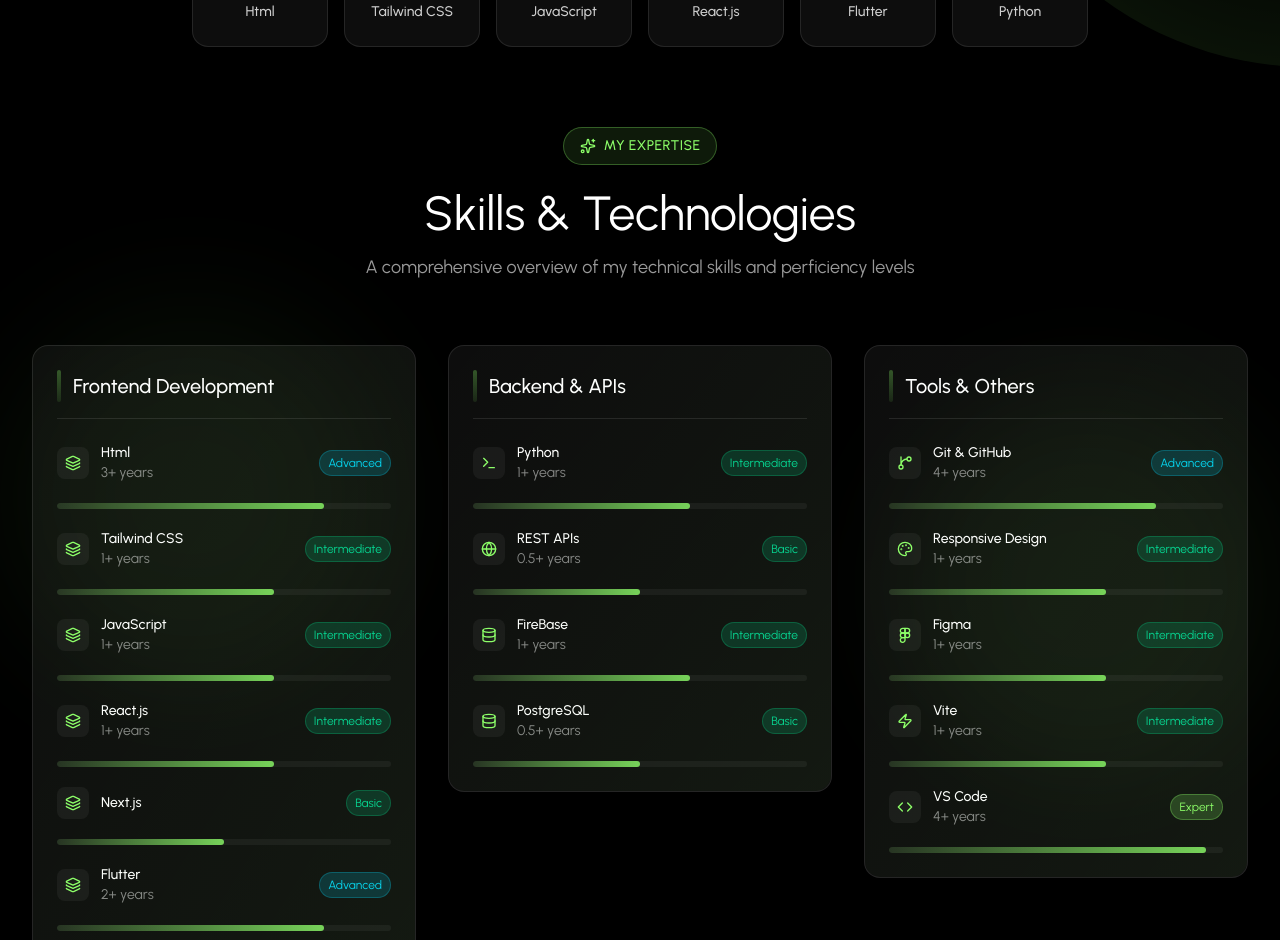
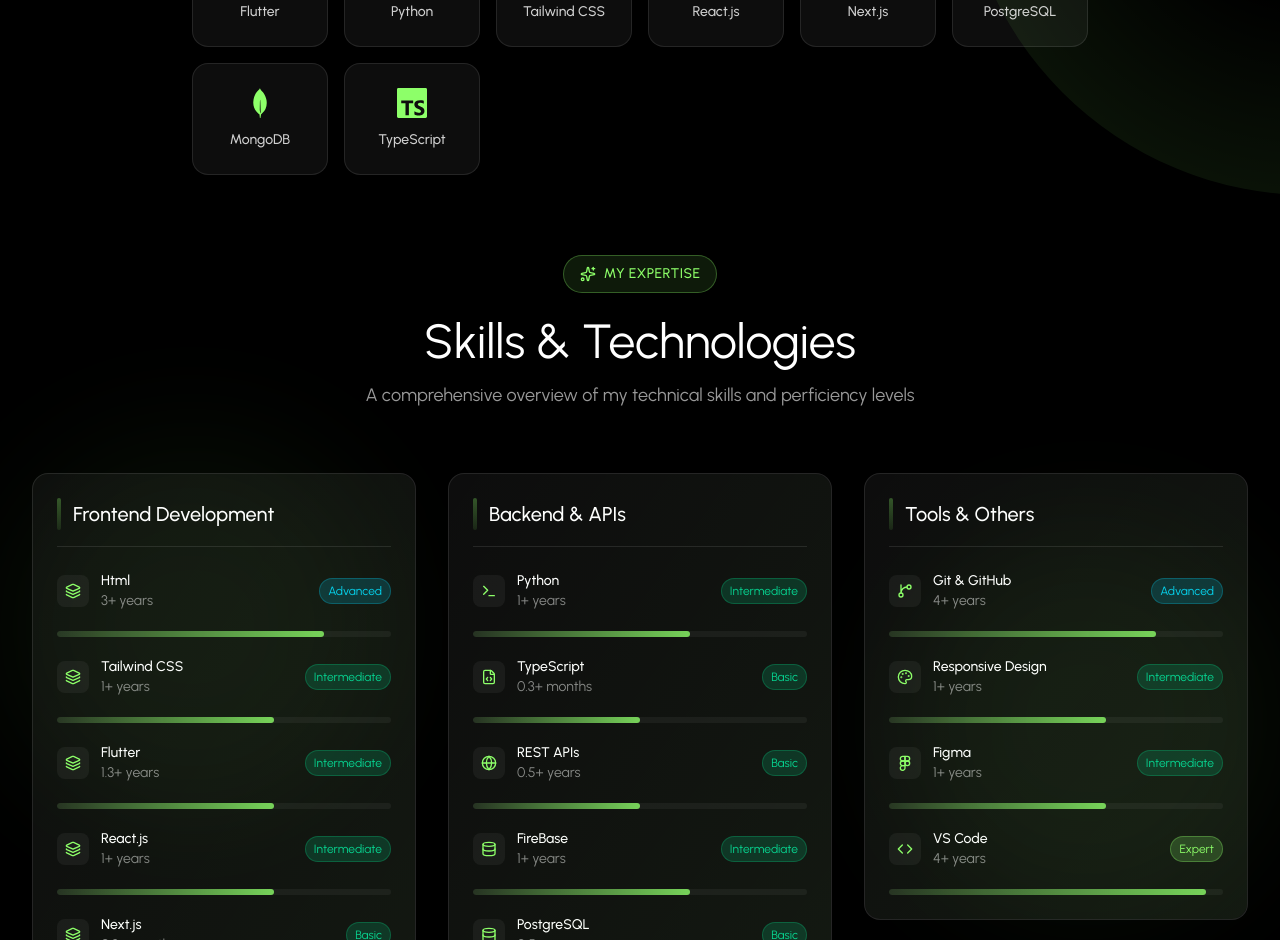
Before and after one commit to mahamadulhasanshaikat/mhs, a React (Vite) app: page / in a window 1280 px wide. Shown: the part 1860-2800 px from the top of the page. Built offline with nearby package versions, Linux system fonts and the light colour scheme.

Commit message:
bug fixed

```diff
--- a/src/components/sections/About.jsx
+++ b/src/components/sections/About.jsx
@@ -1,6 +1,5 @@
-import React, { useState } from 'react';
-import { Download, Code2, Sparkles, icons } from 'lucide-react';
-import { SiReact, SiFlutter, SiDjango, SiPython, SiJavascript, SiTailwindcss, SiHtml5, SiFirebase, SiPostgresql } from 'react-icons/si';
+import { Download, Code2, Sparkles } from 'lucide-react';
+import { SiReact, SiFlutter, SiNextdotjs, SiPython, SiTypescript, SiTailwindcss, SiHtml5, SiMongodb, SiPostgresql } from 'react-icons/si';
 import { PERSONAL_INFO, ABOUT_STATUS } from '../../utils/constants';
 import FadeIn from '../animations/FadeIn';
 import RedialGradientBackground from '../backgrounds/RedialGradientBackground';
@@ -10,12 +9,16 @@
 
   // Skills
   const skills = [
-    { name: 'Html', icon: SiHtml5, color: '#339933' },
-    { name: 'Tailwind CSS', icon: SiTailwindcss, color: '#47A248' },
-    { name: 'JavaScript', icon: SiJavascript, color: '#06B6D4' },
-    { name: 'React.js', icon: SiReact, color: '#61DAFB' },
     { name: 'Flutter', icon: SiFlutter, color: '#000000' },
     { name: 'Python', icon: SiPython, color: '#3178C6' },
+    //{ name: 'Html', icon: SiHtml5, color: '#339933' },
+    { name: 'Tailwind CSS', icon: SiTailwindcss, color: '#47A248' },
+    // { name: 'JavaScript', icon: SiJavascript, color: '#06B6D4' },
+    { name: 'React.js', icon: SiReact, color: '#61DAFB' },
+    { name: 'Next.js', icon: SiNextdotjs, color: '#000000' },
+    { name: 'PostgreSQL', icon: SiPostgresql, color: '#4169E1' },
+    { name: 'MongoDB', icon: SiMongodb, color: '#47A248' },
+    { name: 'TypeScript', icon: SiTypescript, color: '#3178C6' }
   ];
 
   return <section id='about' className=' relative py-5 bg-black overflow-hidden'>
--- a/src/components/sections/Skills.jsx
+++ b/src/components/sections/Skills.jsx
@@ -1,8 +1,6 @@
-import React from 'react';
 import { skills } from '../../data/skills';
 import * as Icons from 'lucide-react';
 import FadeIn from '../animations/FadeIn';
-import { SiNextdotjs } from "react-icons/si";
 
 const Skills = () => {
 
@@ -11,13 +9,14 @@
         'Frontend Development': [
             skills.find(s => s.name === 'Html'),
             skills.find(s => s.name === 'Tailwind CSS'),
-            skills.find(s => s.name === 'JavaScript'),
+            skills.find(s => s.name === 'Flutter'),
             skills.find(s => s.name === 'React.js'),
             skills.find(s => s.name === 'Next.js'),
-            skills.find(s => s.name === 'Flutter'),
+            skills.find(s => s.name === 'JavaScript'),
         ].filter(Boolean),
         'Backend & APIs': [
             skills.find(s => s.name === 'Python'),
+            skills.find(s=> s.name === 'TypeScript'),
             skills.find(s => s.name === 'REST APIs'),
             skills.find(s => s.name === 'FireBase'),
             skills.find(s => s.name === 'PostgreSQL'),
@@ -26,7 +25,7 @@
             skills.find(s => s.name === 'Git & GitHub'),
             skills.find(s => s.name === 'Responsive Design'),
             skills.find(s => s.name === 'Figma'),
-            skills.find(s => s.name === 'Vite'),
+          //  skills.find(s => s.name === 'Vite'),
             skills.find(s => s.name === 'VS Code')
         ].filter(Boolean),
 
@@ -69,7 +68,7 @@
                         <Icons.Sparkles className=' w-4 h-4 text-primary' />
                         <span className="text-sm text-primary font-medium tracking-wide uppercase">
                             My Expertise
-                            </span>
+                        </span>
                     </div>
                     <h2 className="text-4xl lg:text-5xl font-normal text-white mb-4">
                         Skills & Technologies
@@ -108,7 +107,7 @@
                                                         </div>
 
                                                         <div className="text-sm text-white/50">
-                                                            {skill.experiance}
+                                                            {skill.experience}
                                                         </div>
 
                                                     </div>
--- a/src/data/app_version.js
+++ b/src/data/app_version.js
@@ -1,6 +1,6 @@
 export const appVersion = [
   {
-    version: "1.0.12",
+    version: "1.0.13",
     stage: "Beta",
     releaseDate: "01 Jan 2026"
   }
--- a/src/data/skills.js
+++ b/src/data/skills.js
@@ -5,63 +5,63 @@
         name: 'React.js',
         icon: 'Layers',
         level: 'Intermediate',
-        experiance: '1+ years'
+        experience: '1+ years'
     },
     {
         id: 2,
         name: 'Flutter',
         icon: 'Layers',
-        level: 'Advanced',
-        experiance: '2+ years'
+        level: 'Intermediate',
+        experience: '1.3+ years'
     },
     {
         id: 3,
         name: 'JavaScript',
         icon: 'Layers',
         level: 'Intermediate',
-        experiance: '1+ years'
+        experience: '1+ years'
     },
     {
         id: 4,
         name: 'Tailwind CSS',
         icon: 'Layers',
         level: 'Intermediate',
-        experiance: '1+ years'
+        experience: '1+ years'
     },
     {
         id: 5,
         name: 'Figma',
         icon: 'Figma',
         level: 'Intermediate',
-        experiance: '1+ years'
+        experience: '1+ years'
     },
     {
         id: 6,
         name: 'FireBase',
         icon: 'Database',
         level: 'Intermediate',
-        experiance: '1+ years'
+        experience: '1+ years'
     },
     {
         id: 7,
         name: 'Python',
         icon: 'Terminal',
         level: 'Intermediate',
-        experiance: '1+ years'
+        experience: '1+ years'
     },
     {
         id: 8,
         name: 'PostgreSQL',
         icon: 'Database',
         level: 'Basic',
-        experiance: '0.5+ years'
+        experience: '0.5+ years'
     },
     {
         id: 9,
         name: 'REST APIs',
         icon: 'Globe',
         level: 'Basic',
-        experiance: '0.5+ years'
+        experience: '0.5+ years'
     },
 
     {
@@ -69,41 +69,49 @@
         name: 'Git & GitHub',
         icon: 'GitBranch',
         level: 'Advanced',
-        experiance: '4+ years'
+        experience: '4+ years'
     },
     {
         id: 11,
         name: 'Responsive Design',
         icon: 'Palette',
         level: 'Intermediate',
-        experiance: '1+ years'
+        experience: '1+ years'
     },
     {
         id: 12,
         name: 'Html',
         icon: 'Layers',
         level: 'Advanced',
-        experiance: '3+ years'
+        experience: '3+ years'
     },
     {
         id: 13,
         name: 'Vite',
         icon: 'Zap',
         level: 'Intermediate',
-        experiance: '1+ years'
+        experience: '1+ years'
     },
     {
         id: 14,
         name: 'VS Code',
         icon: 'Code',
         level: 'Expert',
-        experiance: '4+ years'
+        experience: '4+ years'
     },
     {
-    id: 14,
-    name: 'Next.js',
-    icon: 'Layers',
+        id: 15,
+        name: 'Next.js',
+        icon: 'Layers',
+        level: 'Basic',
+        experience: '0.3+ months'
+    },
+    {
+    id: 16,
+    name: 'TypeScript',
+    icon: 'FileCode',
     level: 'Basic',
-    experience: '0.2+ years'
-    }
+    experience: '0.3+ months'
+}
+
 ];
--- a/src/utils/constants.js
+++ b/src/utils/constants.js
@@ -1,6 +1,6 @@
 export const PERSONAL_INFO = {
     name: 'Mahamadul Hasan Shaikat',
-    title: 'Reactjs | Nextjs | Flutter | Python | Ex. Research Assistant',
+    title: 'Flutter | React.js | Next.js | Python | Ex. Research Assistant',
     email: 'md.shaikat95@gmail.com',
     location: 'Dhaka, Bangladesh.',
     tagline: 'Building scalable apps with clean code, modern UI, and intelligent solutions.',
@@ -41,6 +41,6 @@
     { id: 'projects', label: 'Projects' },
     { id: 'publications', label: 'Publications' },
     { id: 'services', label: 'Services' },
-   // { id: 'contact', label: 'Contact' }
+    // { id: 'contact', label: 'Contact' }
 
 ];
```
